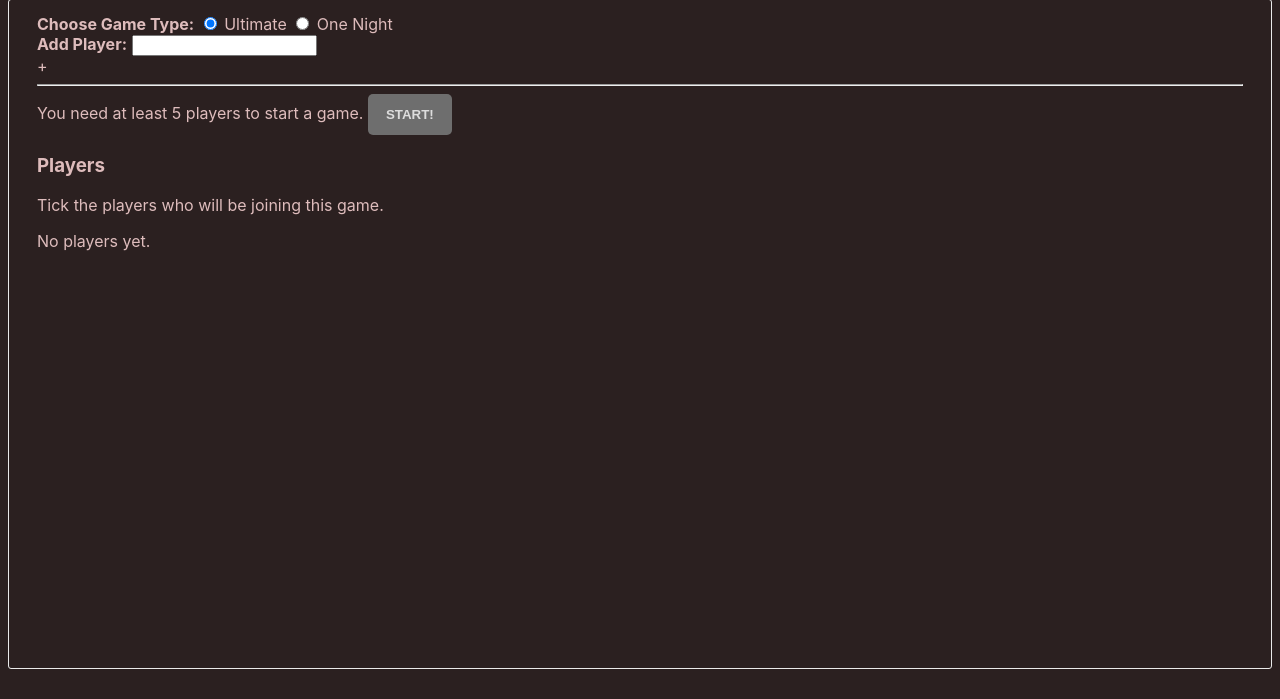
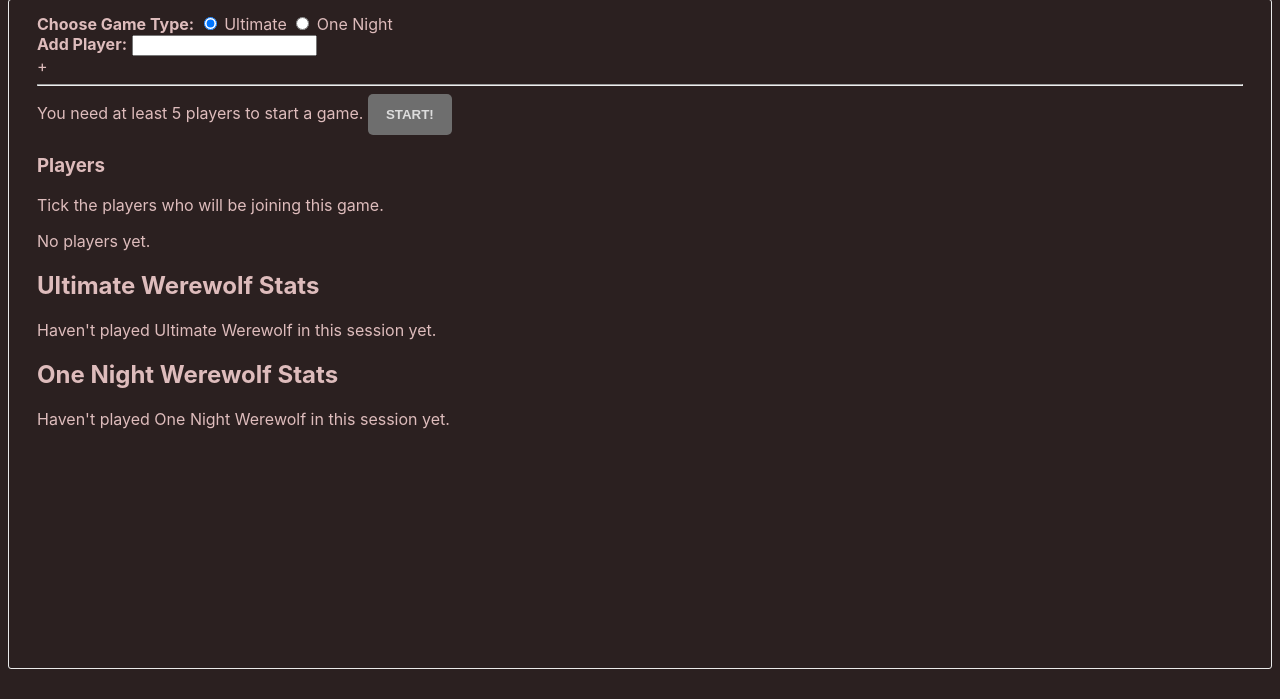
Before and after one commit to skytreader/jorrvaskr, a Flask app: template app/templates/session-new.jinja in a window 1280 px wide. Shown: the part 101-800 px from the top of the page. Run offline with Flask 2, Linux system fonts and the light colour scheme; the template is opened without the code that fills it, so the values that code supplies are empty.

Commit message:
Create views for session stats.

```diff
--- a/app/__init__.py
+++ b/app/__init__.py
@@ -13,6 +13,7 @@ db = None
 app = None
 
 def make_app(config):
+    global app
     app = Flask(__name__)
     app.config.from_object(config)
 
--- a/app/templates/session-new.jinja
+++ b/app/templates/session-new.jinja
@@ -3,7 +3,7 @@
 {% block title %}New Session{% endblock %}
 {% block content %}
   <div class="data-section">
-    <div class="session-form-section">
+    <div class="session-form-section session-settings">
       <strong>Choose Game Type:</strong>
       <label>
         <input type="radio" name="game-type" value="2" checked> Ultimate
@@ -12,7 +12,7 @@
         <input type="radio" name="game-type" value="1"> One Night
       </label>
     </div>
-    <div class="session-form-section">
+    <div class="session-form-section session-settings">
       <div class="add-player">
         <label>
           <strong>Add Player:</strong>
@@ -24,6 +24,8 @@
       </div>
     </div>
     <hr>
+    <div class="session-display-body">
+      <div class="session-controls">
         <div class="session-form-section">
           <div id="jorrvaskr-start-prompt">
             <span id="ready-prompt">You need at least 5 players to start a game.</span>
@@ -72,4 +74,48 @@
           </div>
         </div>
       </div>
+      <div class="session-stats">
+        <div>
+          <h2>Ultimate Werewolf Stats</h2>
+          {% if ultimate_faction_wins: %}
+            <h3>Game Summary:</h3>
+            <ul class="ultimate-game-summary">
+              {% for counts in ultimate_faction_wins["record_count"]: %}
+                <li>{{ counts }} - Won {{ ultimate_faction_wins["record_count"][counts] }} times.</li>
+              {% endfor %}
+            </ul>
+
+            <h3>Recent trend:</h3>
+            <ol class="ultimate-recent-trend">
+              {% for log in ultimate_faction_wins["log"]: %}
+                <li>{{ log }}</li>
+              {% endfor %}
+            </ol>
+          {% else: %}
+            <p>Haven't played Ultimate Werewolf in this session yet.</p>
+          {% endif %}
+        </div>
+        <div>
+          <h2>One Night Werewolf Stats</h2>
+          {% if one_night_faction_wins: %}
+            <h3>Game Summary:</h3>
+            <ul class="onenight-game-summary">
+              {% for counts in one_night_faction_wins["record_count"]: %}
+                <li>{{ counts }} - Won {{ one_night_faction_wins["record_count"][counts] }} times.</li>
+              {% endfor %}
+            </ul>
+
+            <h3>Recent trend:</h3>
+            <ol class="onenight-recent-trend">
+              {% for log in one_night_faction_wins["log"]: %}
+                <li>{{ log }}</li>
+              {% endfor %}
+            </ol>
+          {% else: %}
+            <p>Haven't played One Night Werewolf in this session yet.</p>
+          {% endif %}
+        </div>
+      </div>
+    </div>
+  </div>
 {% endblock %}
```
Also changed, not shown: app/controllers.py (+22 -2 lines), app/static/styles/session-new.css (+26 -1 lines). Lines whose indentation alone changed are shown as unchanged.
